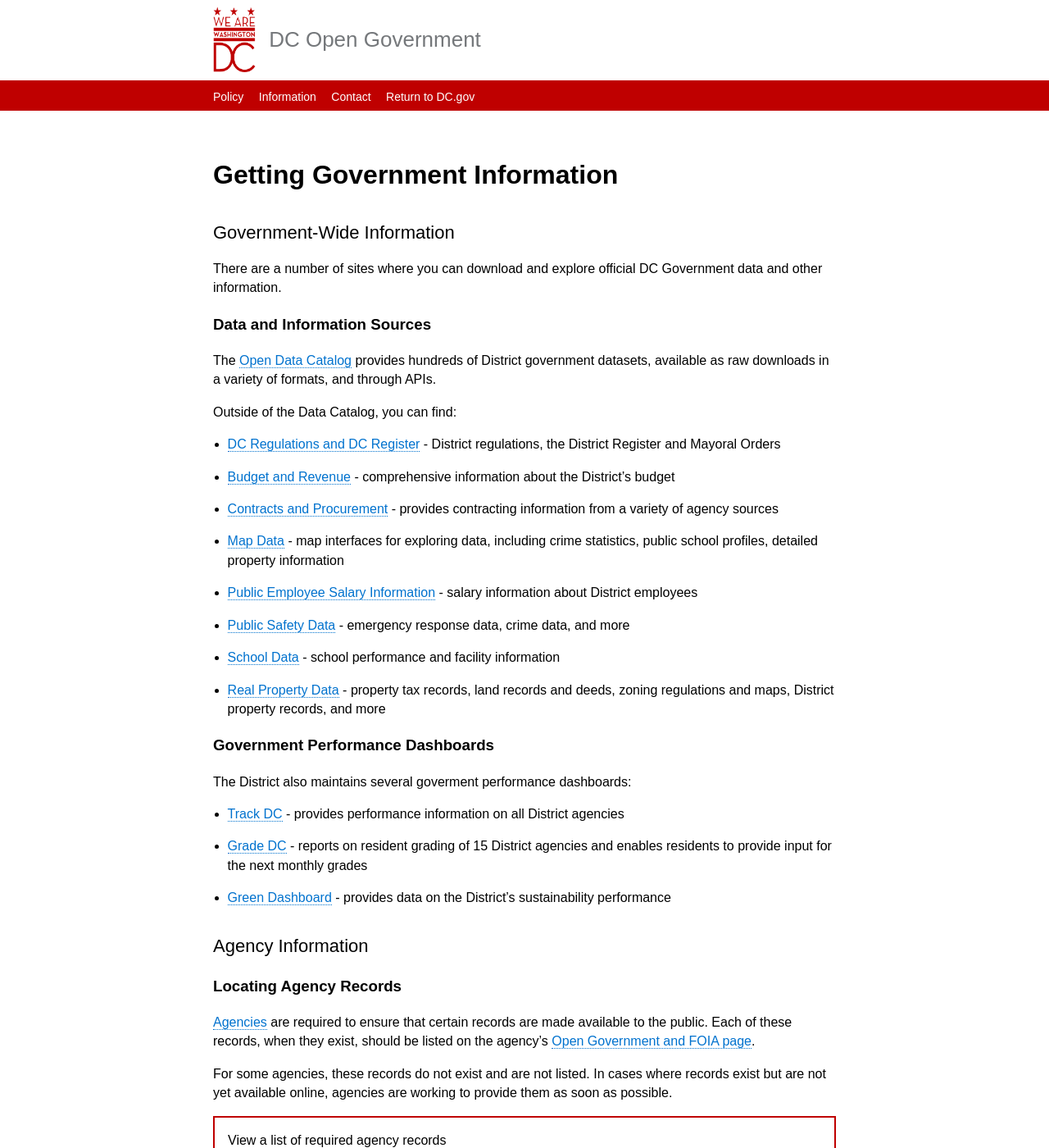
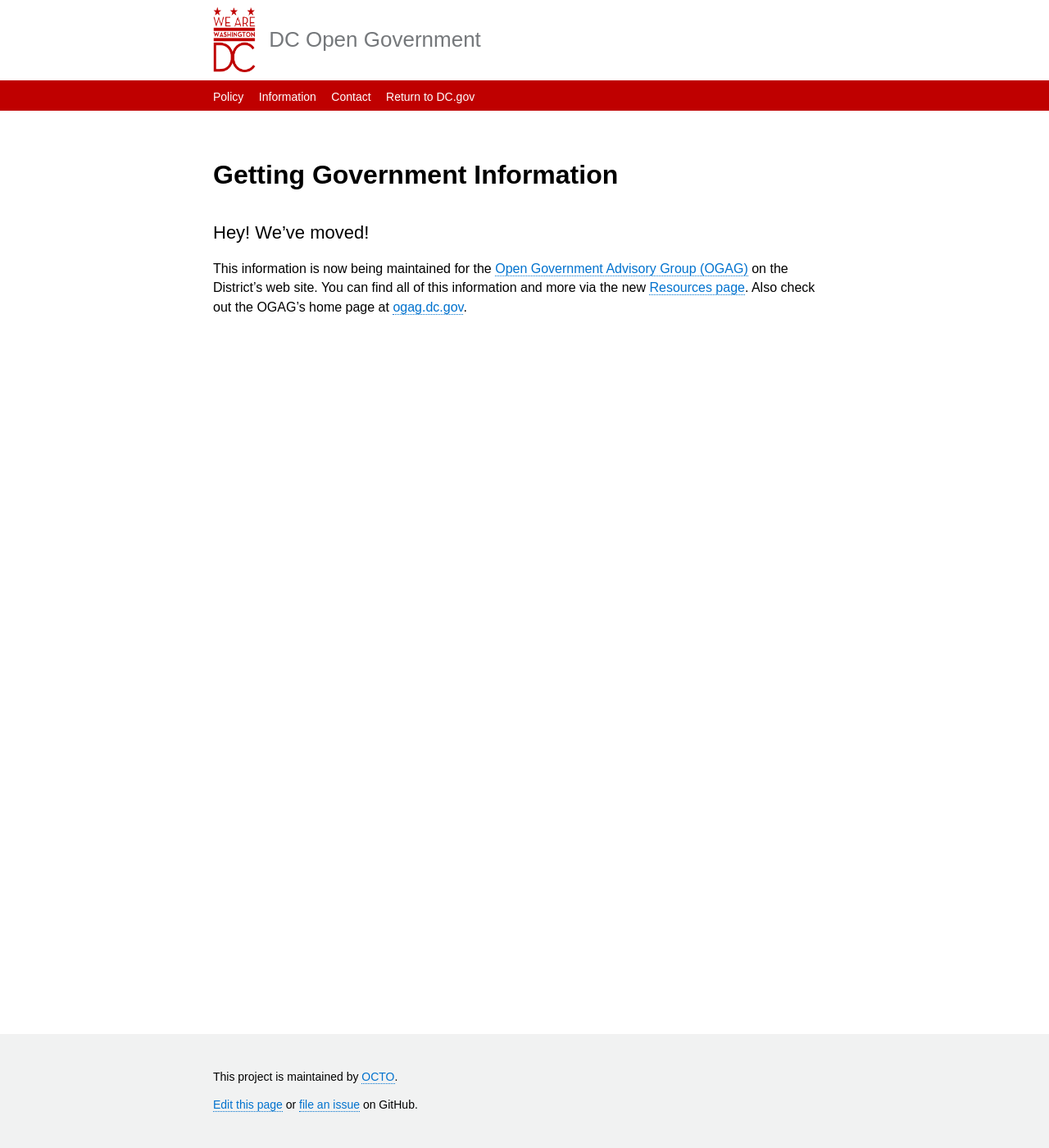
Before and after one commit to DCgov/dcgov.github.io, a Jekyll site: the page built from _pages/information.md, in a window 1280 px wide and 1400 px high. Shown: the whole window at 82% size. Built offline with Jekyll 4.4.1, drawn with Linux system fonts in a browser that asks for light colours; nearby versions of some CDN libraries; some of the changed text lies outside the part shown.

Commit message:
Update information.md

```diff
--- a/_pages/information.md
+++ b/_pages/information.md
@@ -4,68 +4,6 @@
 ---
 
 
-## Government-Wide Information
+## Hey! We've moved!
 
-There are a number of sites where you can download and explore official DC Government data and other information.
-
-### Data and Information Sources
-
-The [Open Data Catalog](http://opendata.dc.gov/) provides hundreds of District government datasets, available as raw downloads in a variety of formats, and through APIs.
-
-Outside of the Data Catalog, you can find:
-
-* [DC Regulations and DC Register](http://dc.gov/node/148382) - District regulations, the District Register and Mayoral Orders
-* [Budget and Revenue](http://cfo.dc.gov/page/budget-and-revenue) - comprehensive information about the District's budget
-* [Contracts and Procurement](http://contracts.dc.gov/) - provides contracting information from a variety of agency sources
-* [Map Data](http://dc.gov/node/850722) - map interfaces for exploring data, including crime statistics, public school profiles, detailed property information
-* [Public Employee Salary Information](http://dchr.dc.gov/public-employee-salary-information) - salary information about District employees
-* [Public Safety Data](http://dc.gov/node/859632) - emergency response data, crime data, and more
-* [School Data](http://dc.gov/node/852072) - school performance and facility information
-* [Real Property Data](http://dc.gov/node/850702) - property tax records, land records and deeds, zoning regulations and maps, District property records, and more
-
-### Government Performance Dashboards
-
-The District also maintains several goverment performance dashboards:
-
-* [Track DC](http://track.dc.gov/) - provides performance information on all District agencies
-* [Grade DC](http://grade.dc.gov/) - reports on resident grading of 15 District agencies and enables residents to provide input for the next monthly grades
-* [Green Dashboard](http://greendashboard.dc.gov/) - provides data on the District's sustainability performance
-
-## Agency Information
-
-### Locating Agency Records
-
-[Agencies](http://dc.gov/directory) are required to ensure that certain records are made available to the public. Each of these records, when they exist, should be listed on the agency's [Open Government and FOIA page](http://dc.gov/page/freedom-information-act-foia-contact-information).
-
-For some agencies, these records do not exist and are not listed. In cases where records exist but are not yet available online, agencies are working to provide them as soon as possible.
-
-<div class="agency-records container clickable">
-	<div class="agency-records show">View a list of required agency records</div>
-	<ul class="agency-records hide">
-		<li>Public Employee Salary Information;</li>
-		<li>Administrative staff manuals and instructions;</li>
-		<li>Final opinions made in the adjudication of cases;</li>
-		<li>Statements of policy;</li>
-		<li>Other agency determinations of the rights of the public;</li>
-		<li>Information dealing with the receipt or expenditure of public funds;</li>
-		<li>Budget information;</li>
-		<li>Minutes of public meetings;</li>
-		<li>Absentee owners addresses, and building permits;</li>
-		<li>Frequently requested public records</li>
-		<li>District-wide and agency FOIA reports;</li>
-		<li>Organizational chart;</li>
-		<li>A mechanism for the public to submit feedback on the agency’s performance or other agency actions.</li>
-	</ul>
-</div>
-
-If you have any questions or cannot find what you need, please contact the agency's [FOIA officer](http://dc.gov/page/agency-open-government-and-foia-contact-information) or the [Office of Open Government](http://www.open-dc.gov/office-open-government).
-
-***
-
-## Finding and Submitting FOIA Requests
-
-Frequently requested public records that have been released under FOIA can be found in the [FOIA Reading Room](https://foia-dc.gov/ERR/palEleDTypes.aspx).
-
-If you cannot find the information you are looking for there or elsewhere on DC.Gov, you can submit a [FOIA Request online](https://foia-dc.gov/palMain.aspx).
-
-To understand the process before making a request, please see [foia.dc.gov](https://foia-dc.gov/palMain.aspx) or reach out to the [Office of Open Government](http://www.open-dc.gov/office-open-government) for assistance.
+This information is now being maintained for the [Open Government Advisory Group (OGAG)](http://ogag.dc.gov/page/mayors-order-open-government-advisory-group) on the District's web site. You can find all of this information and more via the new [Resources page](http://ogag.dc.gov/page/open-resources). Also check out the OGAG's home page at [ogag.dc.gov](http://ogag.dc.gov/).
```
